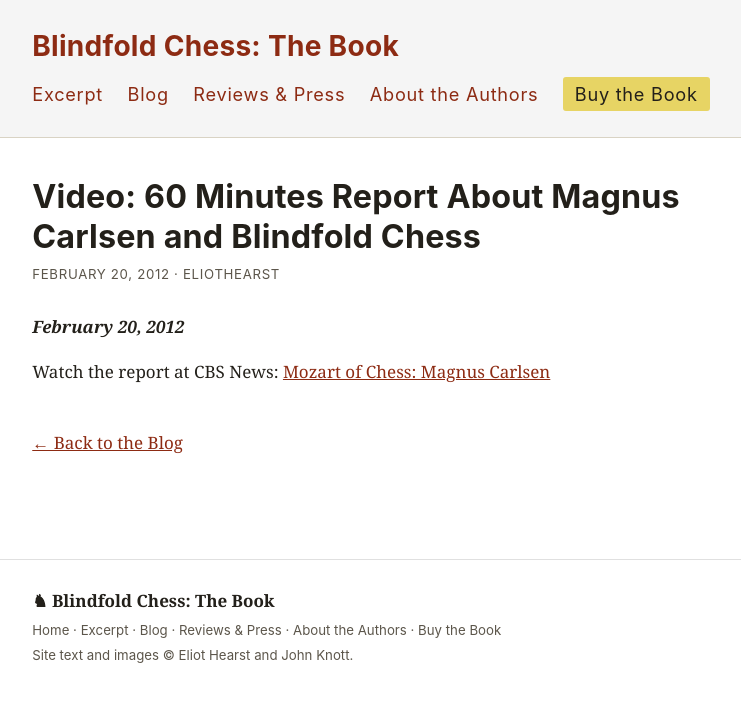
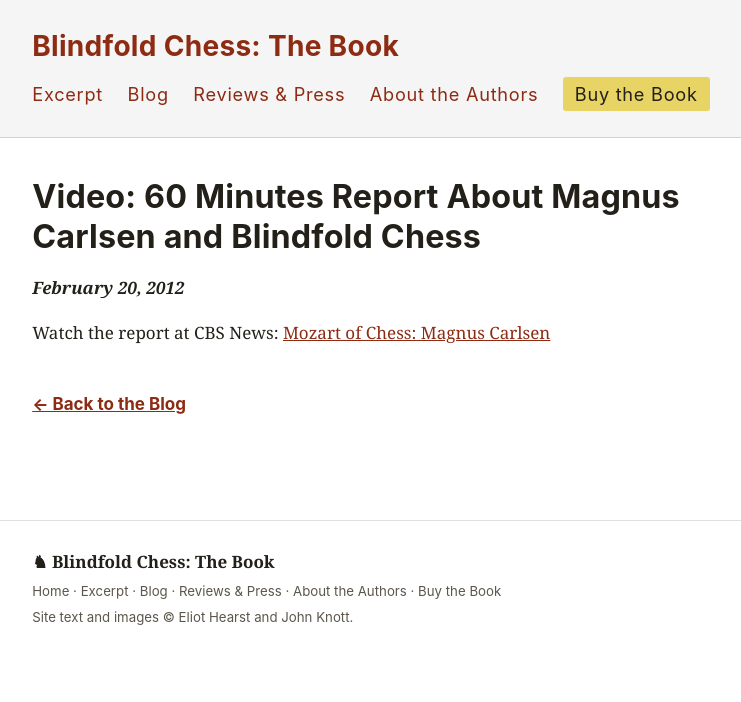
Before and after one commit to panopticist/blindfoldchess, a Jekyll site: the page built from _posts/2012-02-20-video-magnus-carlsen-60-minutes.md, in a window 1280 px wide. Shown: the top 702 px of the page, without its empty margins (255-996 px from the left). Built offline with Jekyll 4.4.1, drawn with Linux system fonts in a browser that asks for light colours.

Commit message:
blog updates

```diff
--- a/_layouts/post.html
+++ b/_layouts/post.html
@@ -3,10 +3,6 @@
 ---
 <article class="post">
   <h1 class="page-title">{{ page.title }}</h1>
-  <p class="post-meta">
-    <time datetime="{{ page.date | date_to_xmlschema }}">{{ page.date | date: "%B %-d, %Y" }}</time>
-    {% if page.author %} · {{ page.author }}{% endif %}
-  </p>
   {{ content }}
   <p class="post-back"><a href="{{ '/blog/' | relative_url }}">← Back to the Blog</a></p>
 </article>
--- a/assets/css/style.css
+++ b/assets/css/style.css
@@ -239,7 +239,11 @@
   margin: 0 0 1.6rem;
 }
 
-.post-back { margin-top: 2.5rem; }
+.post-back {
+  margin-top: 2.5rem;
+  font-family: -apple-system, BlinkMacSystemFont, "Segoe UI", Helvetica, Arial, sans-serif;
+  font-weight: 700;
+}
 
 /* --- Contact form --- */
 .contact-form { margin-top: 1.5rem; max-width: 34rem; }
```
